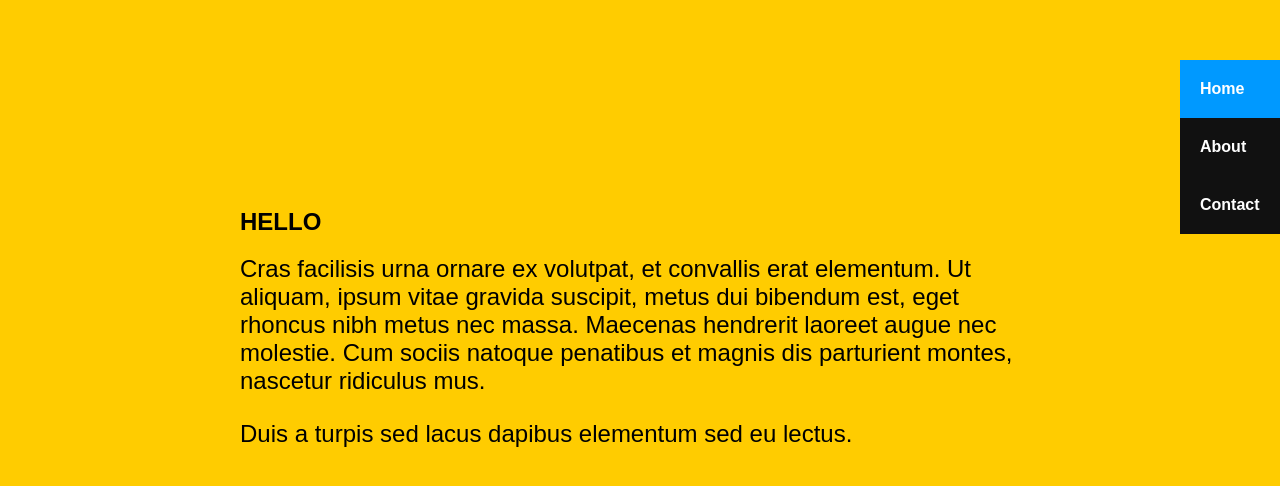
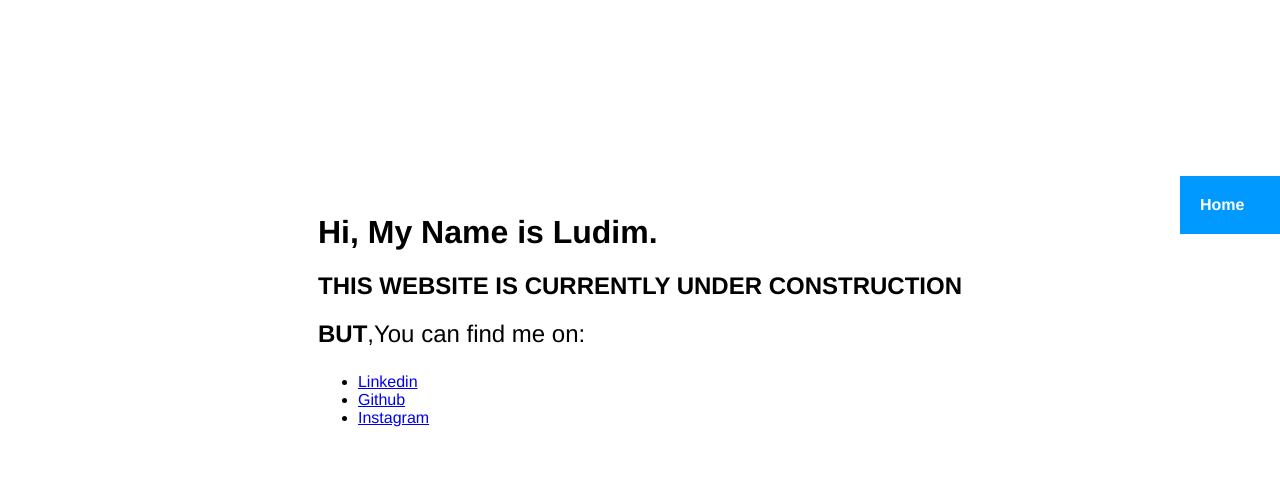
Before and after one commit to ludimcastillo/ludimcastillo.github.com, a React app: page / in a window 1280 px wide. Shown: the part 166-652 px from the top of the page. Built offline with nearby package versions, Linux system fonts and the light colour scheme.

Commit message:
site under construction

```diff
--- a/src/Components/Home.js
+++ b/src/Components/Home.js
@@ -6,16 +6,15 @@ class Home extends Component {
       <div class="panel">
         <div class="panel__wrapper">
           <div class="panel__content">
-          <h2 class="panel__headline">HELLO</h2>
+          <h1 class="panel__headline">Hi, My Name is Ludim.</h1>
+          <h2 class="panel__headline">THIS WEBSITE IS CURRENTLY UNDER CONSTRUCTION</h2>
           <div class="panel__block"></div>
-          <p>Cras facilisis urna ornare ex volutpat, et
-          convallis erat elementum. Ut aliquam, ipsum vitae
-          gravida suscipit, metus dui bibendum est, eget rhoncus nibh
-          metus nec massa. Maecenas hendrerit laoreet augue
-          nec molestie. Cum sociis natoque penatibus et magnis
-          dis parturient montes, nascetur ridiculus mus.</p>
-
-          <p>Duis a turpis sed lacus dapibus elementum sed eu lectus.</p>
+          <p><strong>BUT</strong>,You can find me on:</p>
+          <ul>
+            <li><a href="https://www.linkedin.com/in/ludimcastillo">Linkedin</a></li>
+            <li><a href="https://github.com/ludimcastillo">Github</a></li>
+            <li><a href="https://www.linkedin.com/in/ludimcastillo">Instagram</a></li>
+          </ul>
           </div>
         </div>
       </div>
--- a/src/Components/Main.js
+++ b/src/Components/Main.js
@@ -17,14 +17,10 @@ class Main extends Component {
         <div>
           <ul class="header">
             <li><NavLink exact to="/">Home</NavLink></li>
-            <li><NavLink to="/about">About</NavLink></li>
-            <li><NavLink to="/contact">Contact</NavLink></li>
           </ul>
 
 
           <Route exact path="/" component={Home} />
-          <Route path="/about" component={About} />
-          <Route path="/contact" component={Contact} />
         </div>
       </HashRouter>
     );
--- a/src/index.css
+++ b/src/index.css
@@ -1,10 +1,10 @@
 body {
-  background-color: #FFCC00;
+  background-color: white;
   padding: 20px;
 }
 
 h1, h2, p, ul, li {
-  font-family: sans-serif;
+  font-family: Helvetica;
 }
 
 ul.header {
```
